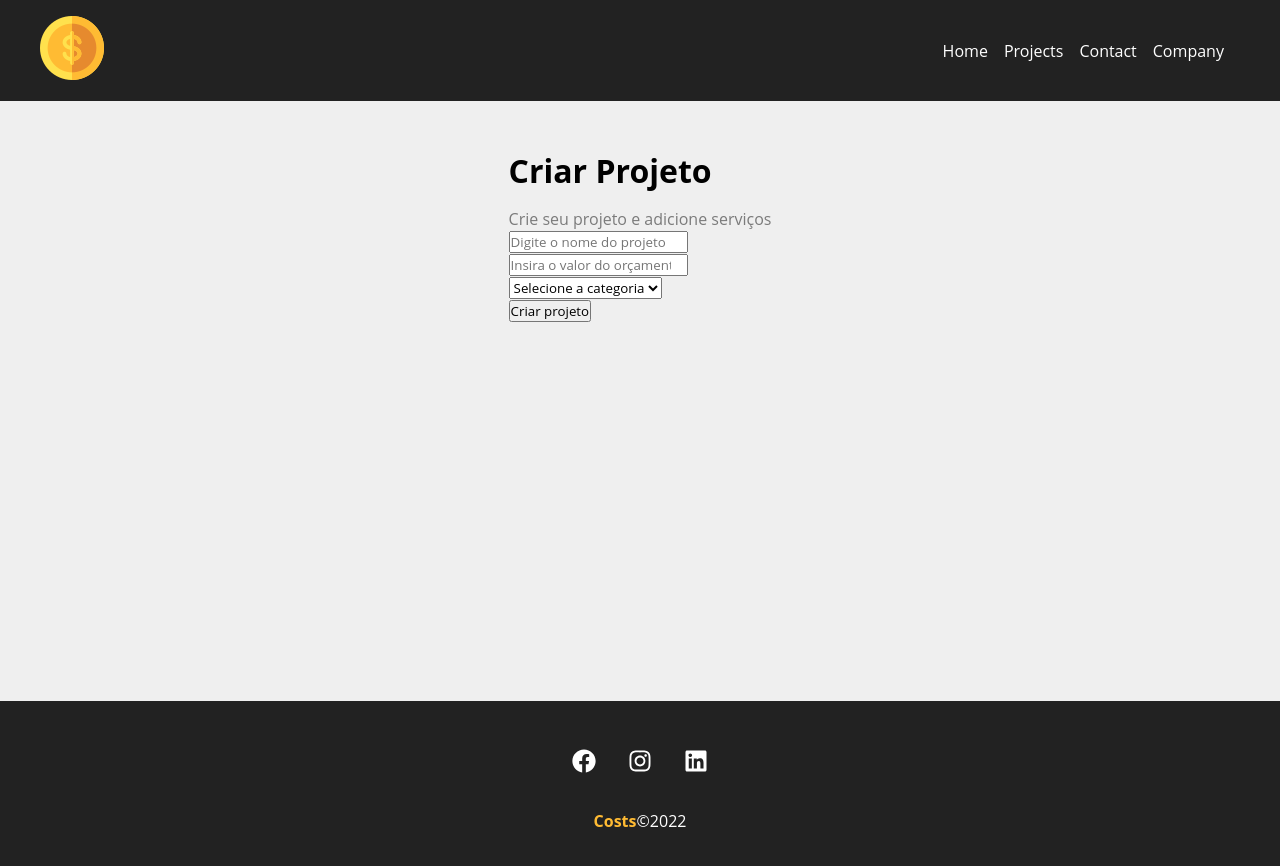
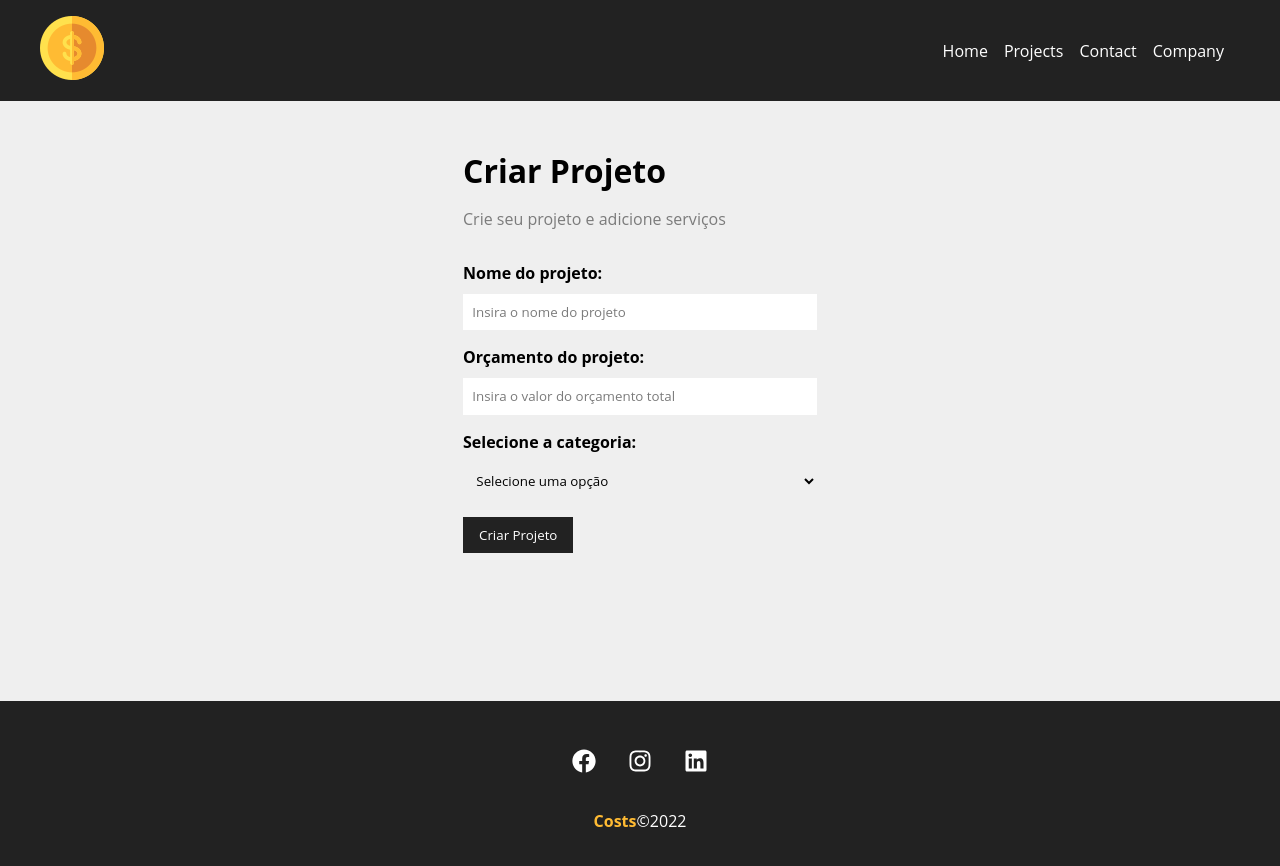
Before and after one commit to lidiannerb/React-Costs, a React (Create React App) app: page /NewProject in a window 1280 px wide. Shown: the top 866 px of the page. Built offline with nearby package versions, Linux system fonts and the light colour scheme.

Commit message:
feat: componetizing the project form

```diff
--- /dev/null
+++ b/src/Components/Form/Input.jsx
@@ -0,0 +1,19 @@
+import styles from "./Input.module.css";
+
+const Input = ({type, text, name, placeholder, handleOnChange, value}) => {
+  return (
+    <div className={styles.form_control}>
+      <label htmlFor={name}>{text}:</label>
+      <input
+        type={type}
+        name={name}
+        id={name}
+        placeholder={placeholder}
+        onChange={handleOnChange}
+        value={value}
+      />
+    </div>
+  );
+}
+
+export default Input;
--- /dev/null
+++ b/src/Components/Form/Input.module.css
@@ -0,0 +1,20 @@
+.form_control {
+  display: flex;
+  flex-direction: column;
+  margin-bottom: 1em;
+}
+
+.form_control label {
+  margin-bottom: .6em;
+  font-weight: bold;
+}
+
+.form_control input {
+  padding: .7em;
+  border: none;
+  border-radius: 0;
+}
+
+.form_control input::placeholder {
+  color: #7b7b7b;
+}
--- /dev/null
+++ b/src/Components/Form/Select.jsx
@@ -0,0 +1,15 @@
+import styles from "./Select.module.css";
+
+const Select = ({text, name, options, handleOnChange, value}) => {
+  return (
+    <div className={styles.form_control}>
+      <label htmlFor={name}>{text}:</label>
+      <select name={name} id={name}>
+        <option>Selecione uma opção</option>
+      </select>
+
+    </div>
+  );
+}
+
+export default Select;
--- /dev/null
+++ b/src/Components/Form/Select.module.css
@@ -0,0 +1,16 @@
+.form_control {
+  display: flex;
+  flex-direction: column;
+  margin-bottom: 1em;
+}
+
+.form_control label {
+  margin-bottom: .6em;
+  font-weight: bold;
+}
+
+.form_control select {
+  padding: .7em;
+  border-radius: 0;
+  border: none;
+}
--- /dev/null
+++ b/src/Components/Form/SubmitButton.jsx
@@ -0,0 +1,11 @@
+import styles  from "./SubmitButton.module.css";
+
+const SubmitButton = ({text}) => {
+  return (
+    <div>
+      <button className={styles.btn}>{text}</button>
+    </div>
+  );
+}
+
+export default SubmitButton;
--- /dev/null
+++ b/src/Components/Form/SubmitButton.module.css
@@ -0,0 +1,13 @@
+.btn {
+  background-color: #222;
+  color: #fff;
+  padding: 0.7em 1.2em;
+  text-decoration: none;
+  transition: .5s;
+  cursor: pointer;
+  border: none;
+}
+
+.btn:hover {
+  color: #FFBB33;
+}
--- a/src/Components/Pages/NewProject.jsx
+++ b/src/Components/Pages/NewProject.jsx
@@ -6,9 +6,11 @@
     <div className={styles.new_project_container}>
       <h1>Criar Projeto</h1>
       <p>Crie seu projeto e adicione serviços</p>
-      <ProjectForm />
+      <ProjectForm btnText="Criar Projeto" />
     </div>
    );
 }
 
 export default NewProject;
+
+//
--- a/src/Components/Pages/NewProject.module.css
+++ b/src/Components/Pages/NewProject.module.css
@@ -1,5 +1,5 @@
 .new_project_container {
-  max-width: 450px;
+  width: 450px;
   margin: 0 auto;
   padding: 3em;
 }
--- a/src/Components/Project/ProjectForm.jsx
+++ b/src/Components/Project/ProjectForm.jsx
@@ -1,26 +1,37 @@
-const ProjectForm = () => {
+import Input from "../Form/Input";
+import Select from "../Form/Select";
+import SubmitButton from "../Form/SubmitButton";
+import styles from "./ProjectForm.module.css";
+
+const ProjectForm = ({btnText}) => {
   return (
-    <form>
-      <div>
-        <input type="text" placeholder="Digite o nome do projeto" />
-      </div>
-      <div>
-        <input type="number" placeholder="Insira o valor do orçamento total" />
-      </div>
-      <div>
-        <select name="category_id">
-          <option disabled selected>
-            Selecione a categoria
-          </option>
-        </select>
-      </div>
-      <div>
-        <input type="submit" value="Criar projeto" />
-      </div>
+    <form className={styles.form}>
+      <Input
+        type="text"
+        text="Nome do projeto"
+        name="name"
+        placeholder="Insira o nome do projeto"
+      />
+      <Input
+        type="number"
+        text="Orçamento do projeto"
+        name="budget"
+        placeholder="Insira o valor do orçamento total"
+      />
+      <Select
+        name="categoty_id"
+        text="Selecione a categoria" />
+      <SubmitButton text={btnText}/>
     </form>
   );
 };
 
 export default ProjectForm;
 
-// Este componente foi importando na page NewProject
+
+// O SubmitButton tem o texto dinamico, a prop (btnText) que está sendo passada e ele vem
+// do componente pai ProjectForm
+// Essa propriedade está sendo usada na page NewProject, pois é lá que este botão está sendo usado para
+// criar um novo projeto, então o texto só faz sentido lá na page NewProject
+
+// Resumo:
--- /dev/null
+++ b/src/Components/Project/ProjectForm.module.css
@@ -0,0 +1,4 @@
+.form {
+  width: 100%;
+  margin: 2em 0;
+}
```
